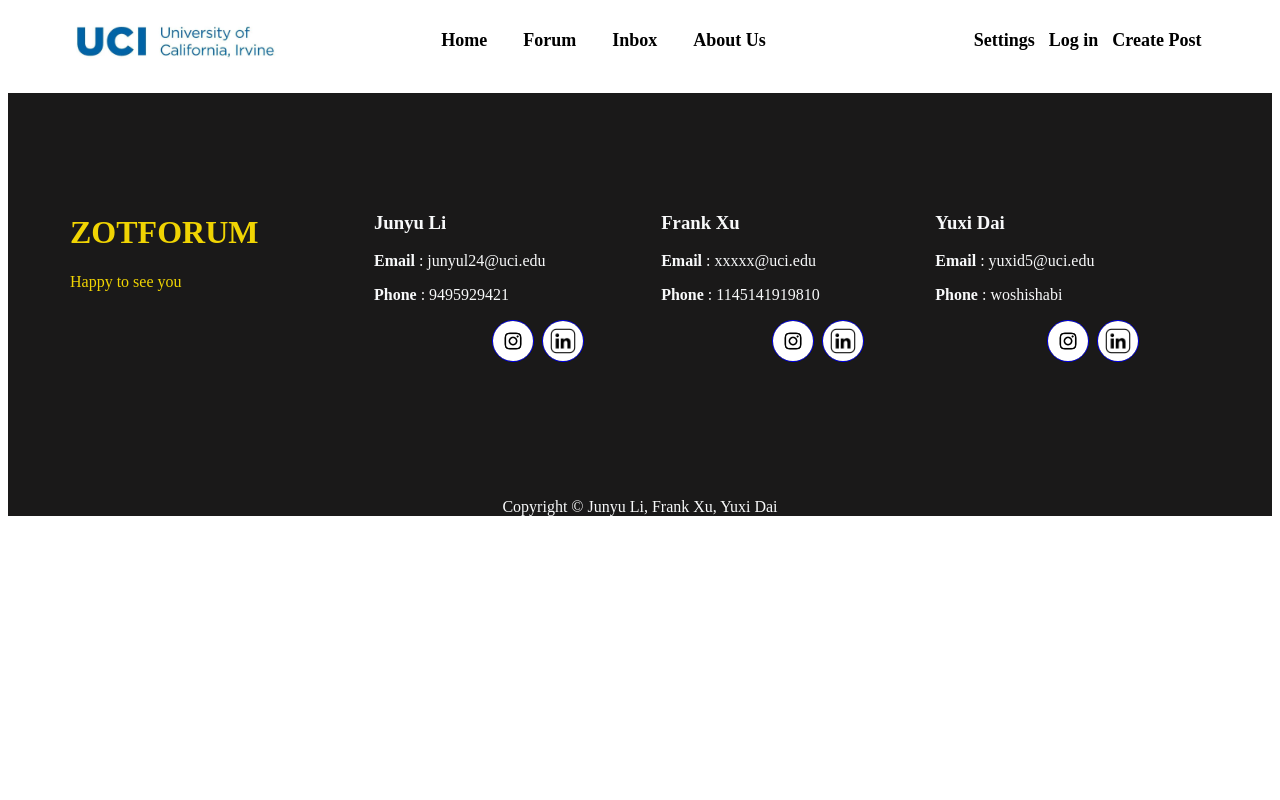
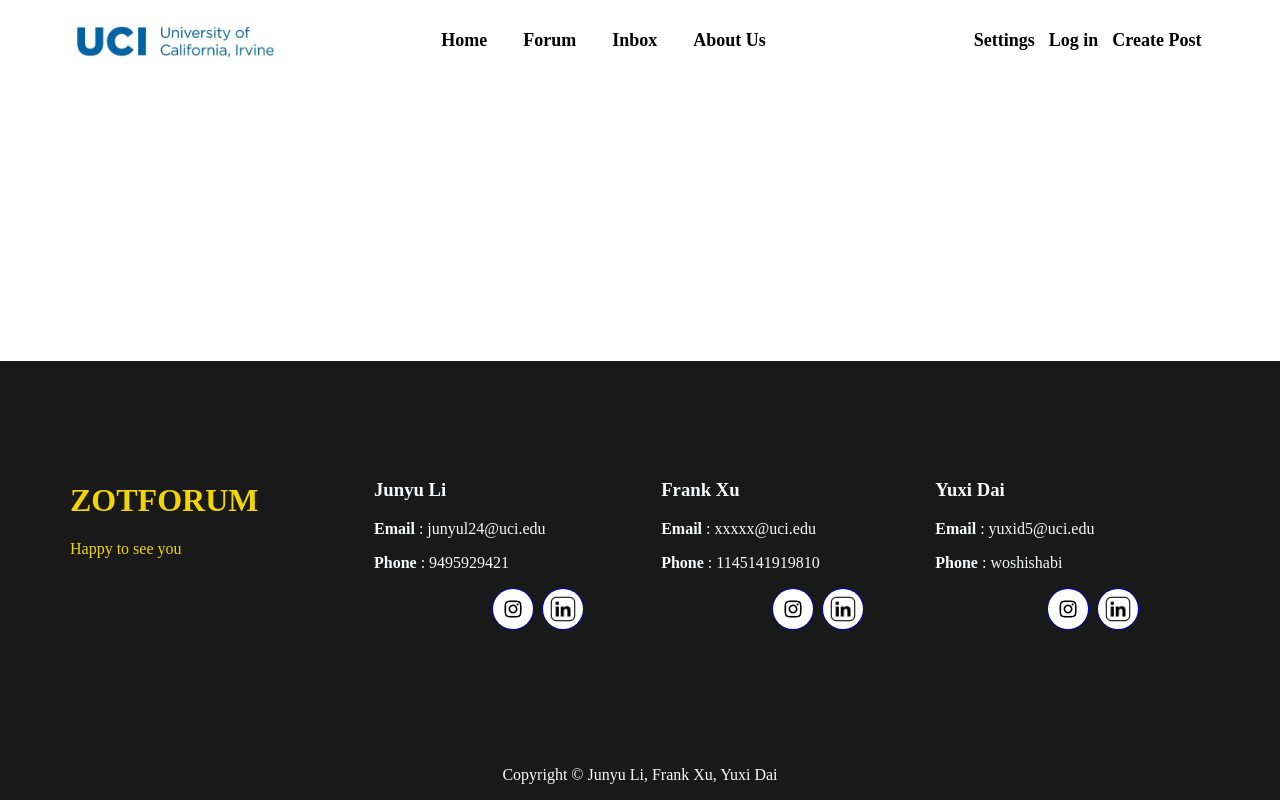
Before and after one commit to JunyuLi1/itTakesFour, a Flask app: page / in a window 1280 px wide. Run offline with Flask 3, Linux system fonts and the light colour scheme.

Commit message:
fix the footer

```diff
--- a/static/css/Zot_template.css
+++ b/static/css/Zot_template.css
@@ -12,6 +12,15 @@
     left: 0;
     z-index: 1000;
 }
+body{
+    display: flex;
+    flex-direction: column;
+}
+html, body {
+    height: 100%;
+    margin: 0;
+    padding: 0;
+}
 
 .main_content_container{
     display: flex;
@@ -19,6 +28,9 @@
     flex: auto;
     width: 100%;
     padding-top: 85px;
+    display: flex;
+    height: auto;
+    align-items: center;
 }
 
 .logo_part a img{
@@ -56,12 +68,6 @@
 
 .right-navigation-bar a:hover{
     background-color: rgba(0,0,0,0.2);
-}
-
-.main_content_container{
-    display: flex;
-    height: auto;
-    align-items: center;
 }
 
 .page-footer{
--- a/templates/Zot_template.html
+++ b/templates/Zot_template.html
@@ -40,6 +40,7 @@
         {% endblock %}
     </section>
     <!--FOOTER-->
+    <div class="filled_area"></div>
     <footer class="page-footer">
         <div class="top-footer">
             <div class="introduction">
```
